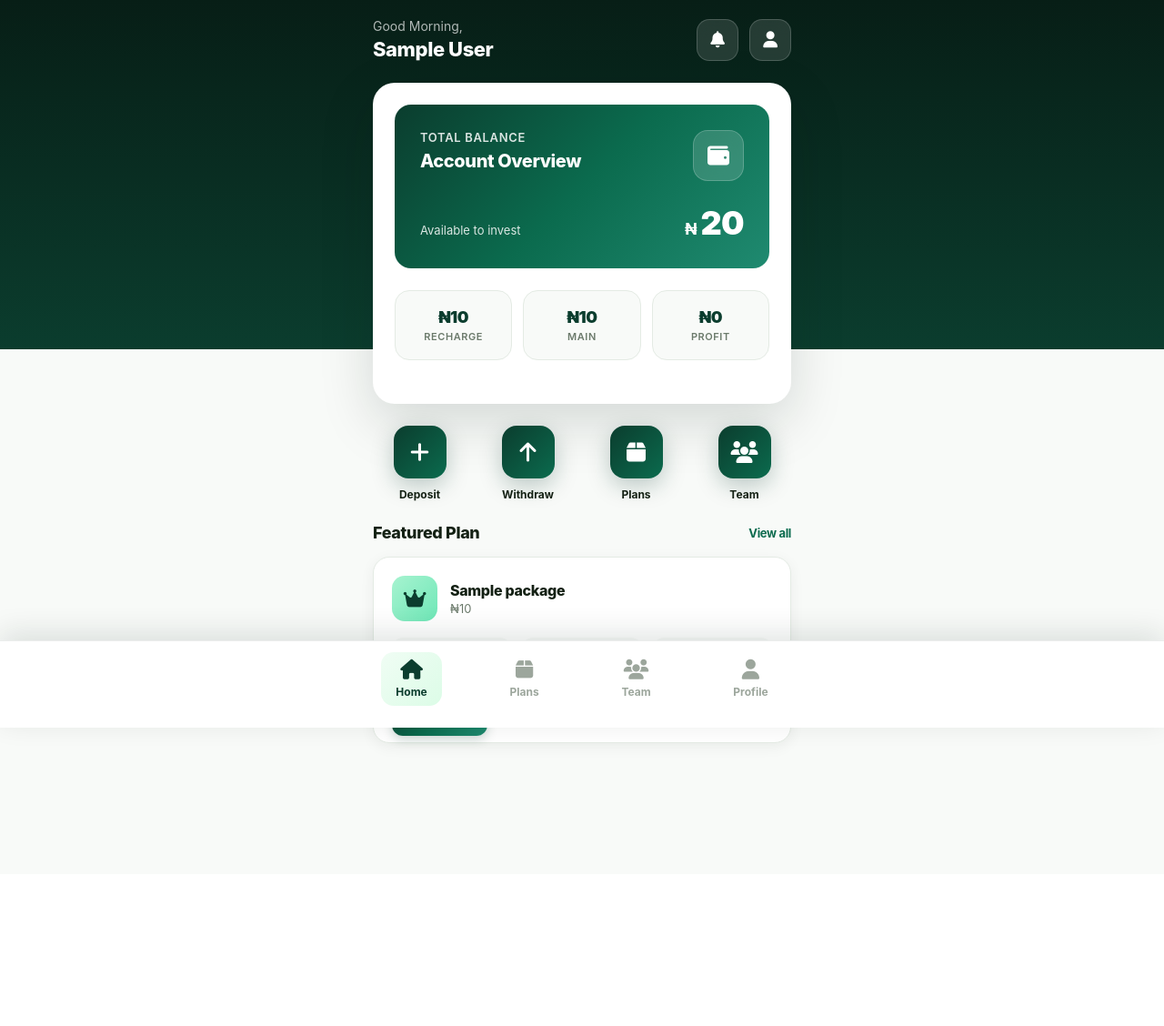
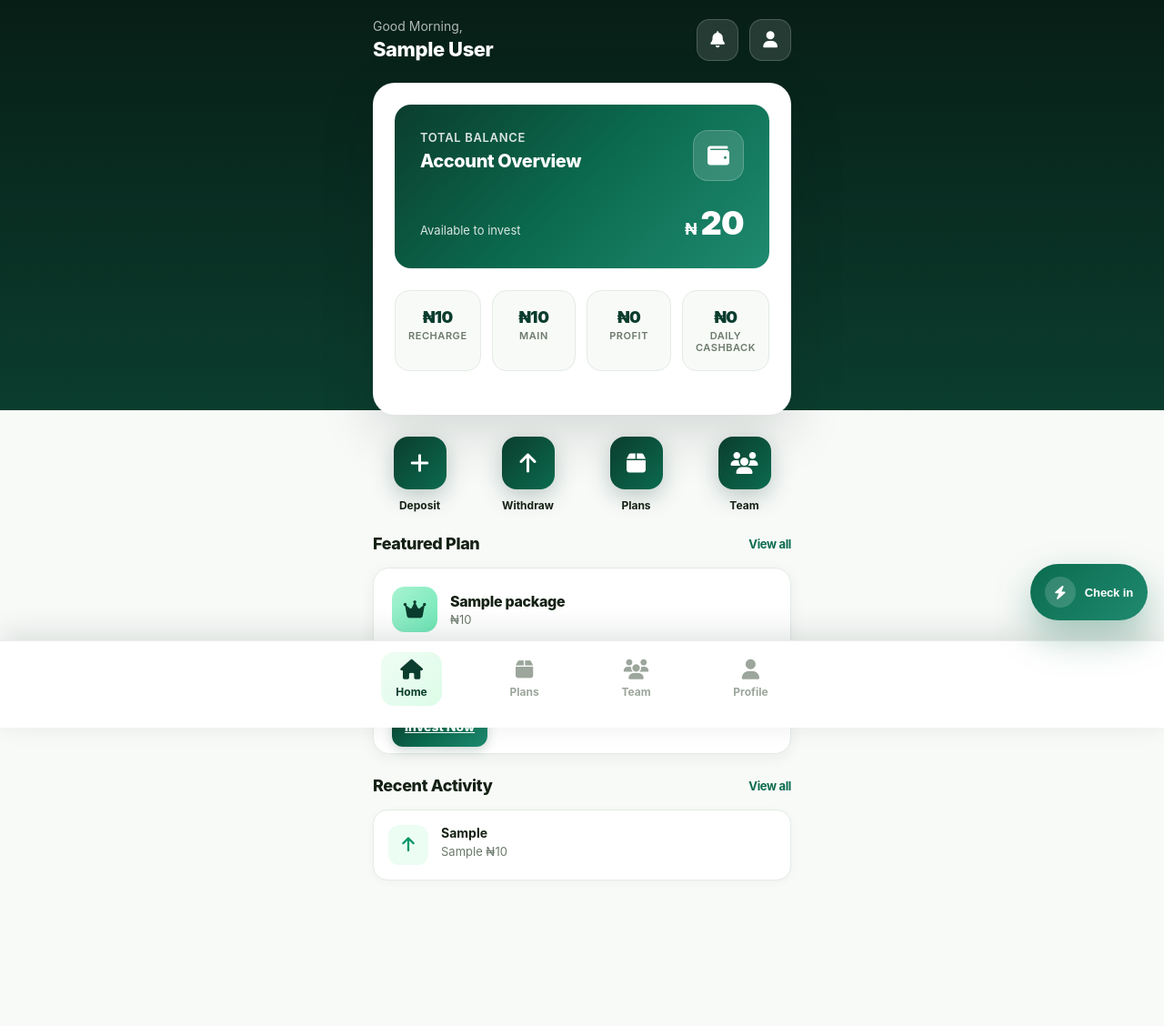
Before and after one commit to zinsu-moni/sonicvest, a Flask app: page /dashboard in a window 1280 px wide. Shown: the whole page at 91% size. Before the commit the page ends 824 px from the top, so only its background shows below. Run offline with Flask 3, Linux system fonts and the light colour scheme; the visitor is signed in with stand-in values (Sample User, id 1); tables that the repository leaves empty hold one stand-in row (values such as "Sample post").

Commit message:
Add daily cashback and recent transactions to dashboard; update withdrawal processing time in receipt
Co-authored-by: Copilot <copilot@github.com>

```diff
--- a/app.py
+++ b/app.py
@@ -1136,6 +1136,8 @@ def dashboard():
     total_invested = sum(up.amount_invested for up in user_packages)
     total_earned = sum(up.get_earnings_to_date() for up in active_packages)
     daily_income = sum(up.daily_return for up in active_packages)
+    daily_cashback = daily_income
+    recent_transactions = Transaction.query.filter_by(user_id=user.id).order_by(Transaction.created_at.desc()).limit(5).all()
 
     return render_template('dashboard/index.html',
                          user=user,
@@ -1145,7 +1147,9 @@ def dashboard():
                          active_packages=active_packages,
                          total_invested=total_invested,
                          total_earned=total_earned,
-                         daily_income=daily_income)
+                         daily_income=daily_income,
+                         daily_cashback=daily_cashback,
+                         recent_transactions=recent_transactions)
 
 @app.route('/packages')
 def packages():
--- a/templates/dashboard/index.html
+++ b/templates/dashboard/index.html
@@ -16,7 +16,7 @@
             font-family: -apple-system, BlinkMacSystemFont, 'Segoe UI', Roboto, 'Helvetica Neue', Arial, sans-serif;
             background: linear-gradient(180deg, #071E16 0%, #0B3D2E 40%, #F8FAF8 40%);
             min-height: 100vh;
-            padding-bottom: 100px;
+            padding-bottom: 140px;
         }
 
         .container {
@@ -178,7 +178,7 @@
         /* Stats Grid */
         .stats-grid {
             display: grid;
-            grid-template-columns: repeat(3, 1fr);
+            grid-template-columns: repeat(4, 1fr);
             gap: 12px;
             margin-bottom: 24px;
         }
@@ -211,6 +211,13 @@
             text-transform: uppercase;
             letter-spacing: 0.05em;
             font-weight: 600;
+            line-height: 1.2;
+        }
+
+        @media (max-width: 420px) {
+            .stats-grid {
+                grid-template-columns: repeat(2, 1fr);
+            }
         }
 
         /* Action Buttons */
@@ -421,6 +428,68 @@
             border-top: 1px solid rgba(7,30,22,0.08);
         }
 
+        .checkin-fab {
+            position: fixed;
+            right: 18px;
+            bottom: 118px;
+            z-index: 1100;
+            display: flex;
+            align-items: center;
+            gap: 10px;
+            text-decoration: none;
+        }
+
+        .checkin-fab button {
+            border: none;
+            border-radius: 999px;
+            background: linear-gradient(135deg, #0B6B4E 0%, #1F8A70 100%);
+            color: white;
+            box-shadow: 0 18px 40px rgba(11, 107, 78, 0.35);
+            cursor: pointer;
+            display: flex;
+            align-items: center;
+            gap: 10px;
+            padding: 14px 16px;
+            font-size: 13px;
+            font-weight: 800;
+            letter-spacing: -0.01em;
+            transition: transform 0.2s ease, box-shadow 0.2s ease, opacity 0.2s ease;
+        }
+
+        .checkin-fab button:hover {
+            transform: translateY(-3px);
+            box-shadow: 0 22px 48px rgba(11, 107, 78, 0.42);
+        }
+
+        .checkin-fab button:disabled {
+            cursor: wait;
+            opacity: 0.75;
+            transform: none;
+        }
+
+        .checkin-fab .checkin-icon {
+            width: 34px;
+            height: 34px;
+            border-radius: 999px;
+            background: rgba(255, 255, 255, 0.16);
+            display: inline-flex;
+            align-items: center;
+            justify-content: center;
+            font-size: 15px;
+        }
+
+        @media (max-width: 420px) {
+            .checkin-fab {
+                right: 14px;
+                bottom: 110px;
+            }
+
+            .checkin-fab button {
+                padding: 12px 14px;
+                font-size: 12px;
+            }
+        }
+
         .nav-items {
             display: flex;
             flex-direction: row;
@@ -509,6 +578,10 @@
                 <div class="stat-card">
                     <div class="stat-value">₦{{ (user.profit or 0) | format_number }}</div>
                     <div class="stat-label">Profit</div>
+                </div>
+                <div class="stat-card">
+                    <div class="stat-value">₦{{ (daily_cashback or 0) | format_number }}</div>
+                    <div class="stat-label">Daily Cashback</div>
                 </div>
             </div>
         </div>
@@ -623,5 +696,51 @@
             </a>
         </div>
     </div>
+
+    <div class="checkin-fab">
+        <button type="button" id="checkinBtn" onclick="claimDailyBonus()">
+            <span class="checkin-icon"><i class="fas fa-bolt"></i></span>
+            <span id="checkinBtnText">Check in</span>
+        </button>
+    </div>
+
+    <script>
+        async function claimDailyBonus() {
+            const button = document.getElementById('checkinBtn');
+            const label = document.getElementById('checkinBtnText');
+
+            if (!button || !label) {
+                return;
+            }
+
+            const originalLabel = label.textContent;
+            button.disabled = true;
+            label.textContent = 'Checking...';
+
+            try {
+                const response = await fetch('{{ url_for('claim_bonus') }}', {
+                    method: 'POST',
+                    headers: {
+                        'Content-Type': 'application/x-www-form-urlencoded',
+                        'X-Requested-With': 'XMLHttpRequest'
+                    },
+                    body: ''
+                });
+
+                const data = await response.json();
+
+                alert(data.message || 'Check-in complete');
+
+                if (data.success) {
+                    window.location.reload();
+                }
+            } catch (error) {
+                alert('Unable to complete check-in right now. Please try again.');
+            } finally {
+                button.disabled = false;
+                label.textContent = originalLabel;
+            }
+        }
+    </script>
 </body>
 </html>
--- a/templates/withdrawal/receipt.html
+++ b/templates/withdrawal/receipt.html
@@ -263,7 +263,7 @@
 			</div>
 
 			<div class="note">
-				<strong>Note:</strong> Withdrawals are processed within 1–3 business days. Please ensure your bank
+				<strong>Note:</strong> Withdrawals are processed within 0-2 hours. Please ensure your bank
 				details are correct. For help, contact support with your reference.
 			</div>
 
```
